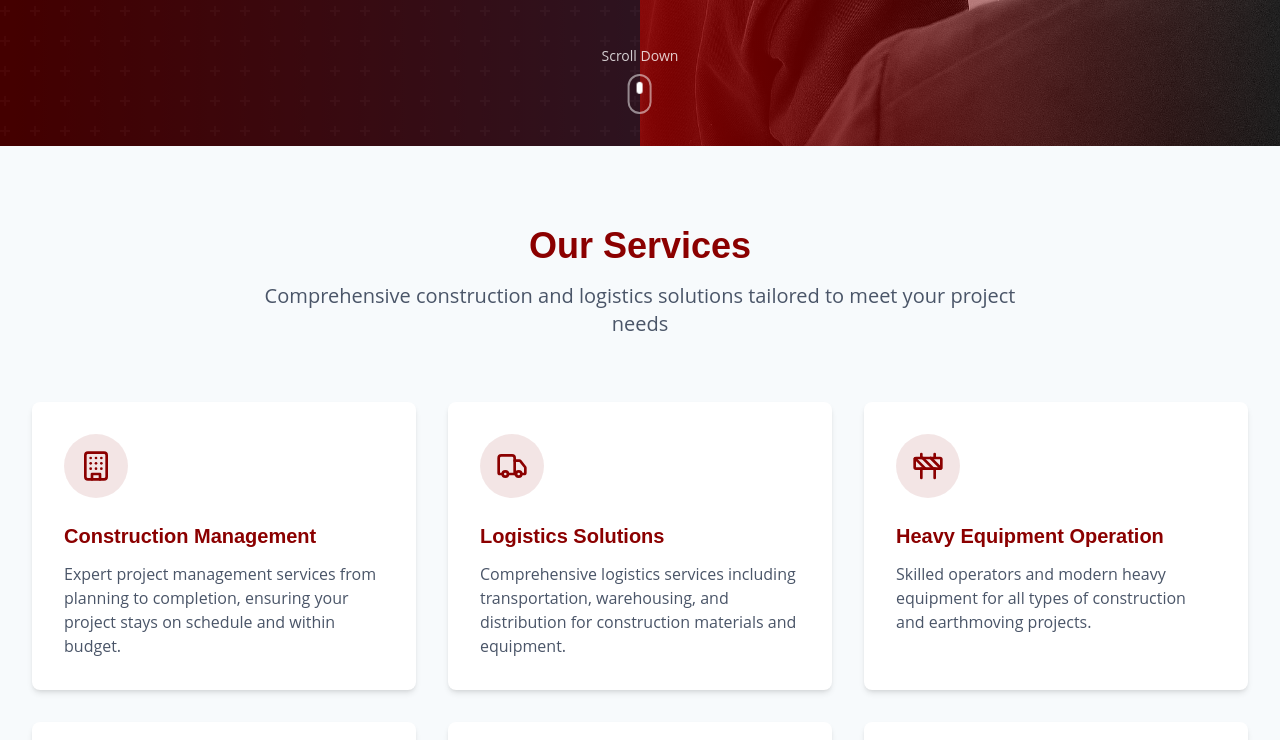
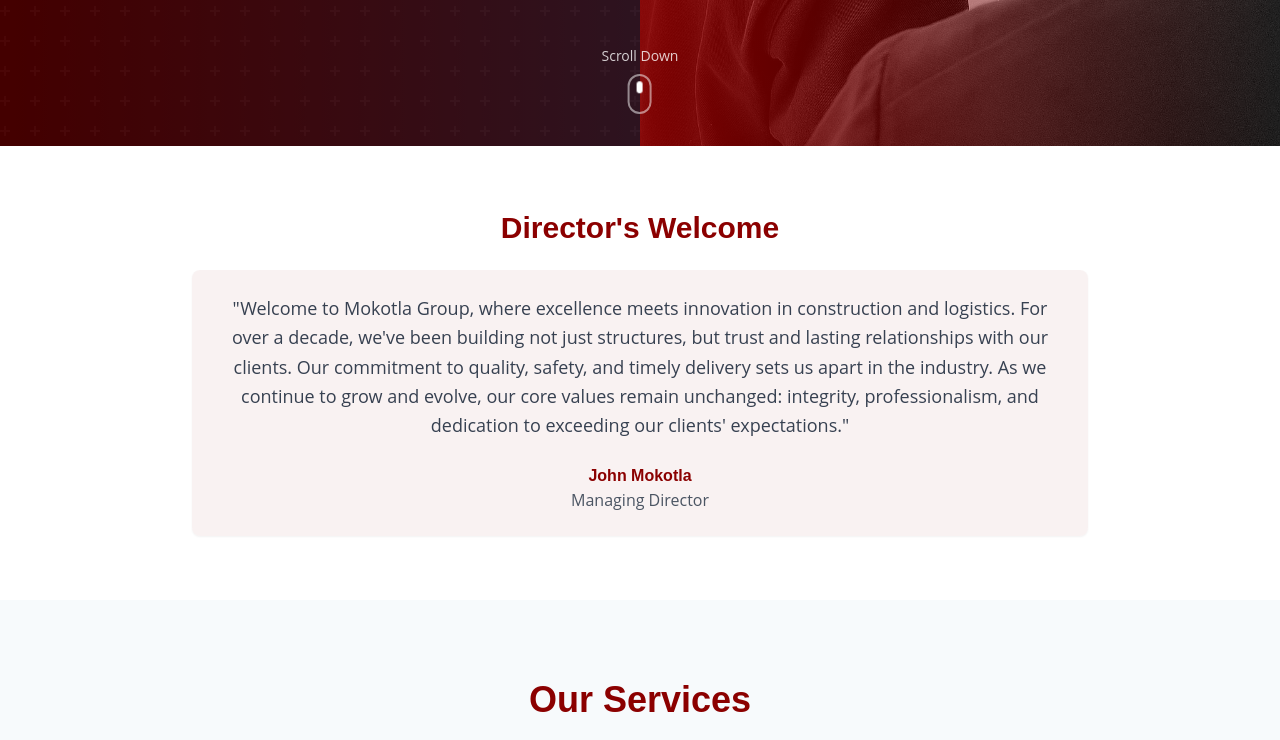
Before and after one commit to purplerain-hub/mokotla-journey-builder, a React (Vite) app: page / in a window 1280 px wide. Shown: the part 654-1394 px from the top of the page. Built offline with nearby package versions, Linux system fonts and the light colour scheme.

Commit message:
Add Director's Welcome section
Adds a new section to the homepage with a welcome message from the director.

```diff
--- /dev/null
+++ b/src/components/DirectorWelcome.tsx
@@ -0,0 +1,32 @@
+
+import React from "react";
+import { Card, CardContent } from "@/components/ui/card";
+
+const DirectorWelcome = () => {
+  return (
+    <section className="py-16 bg-white">
+      <div className="container mx-auto">
+        <div className="max-w-4xl mx-auto text-center">
+          <h2 className="text-3xl font-bold mb-6 text-mokotla-blue">Director's Welcome</h2>
+          <Card className="bg-mokotla-blue/5 border-none">
+            <CardContent className="pt-6">
+              <p className="text-lg leading-relaxed text-gray-700 mb-4">
+                "Welcome to Mokotla Group, where excellence meets innovation in construction and logistics.
+                For over a decade, we've been building not just structures, but trust and lasting relationships
+                with our clients. Our commitment to quality, safety, and timely delivery sets us apart in the industry.
+                As we continue to grow and evolve, our core values remain unchanged: integrity, professionalism,
+                and dedication to exceeding our clients' expectations."
+              </p>
+              <div className="mt-6">
+                <h4 className="font-semibold text-mokotla-blue">John Mokotla</h4>
+                <p className="text-gray-600">Managing Director</p>
+              </div>
+            </CardContent>
+          </Card>
+        </div>
+      </div>
+    </section>
+  );
+};
+
+export default DirectorWelcome;
--- a/src/pages/Index.tsx
+++ b/src/pages/Index.tsx
@@ -2,6 +2,7 @@
 import React from "react";
 import Navbar from "@/components/Navbar";
 import Hero from "@/components/Hero";
+import DirectorWelcome from "@/components/DirectorWelcome";
 import Services from "@/components/Services";
 import ProjectsShowcase from "@/components/ProjectsShowcase";
 import About from "@/components/About";
@@ -13,6 +14,7 @@ const Index = () => {
     <div className="min-h-screen">
       <Navbar />
       <Hero />
+      <DirectorWelcome />
       <Services />
       <ProjectsShowcase />
       <About />
```
